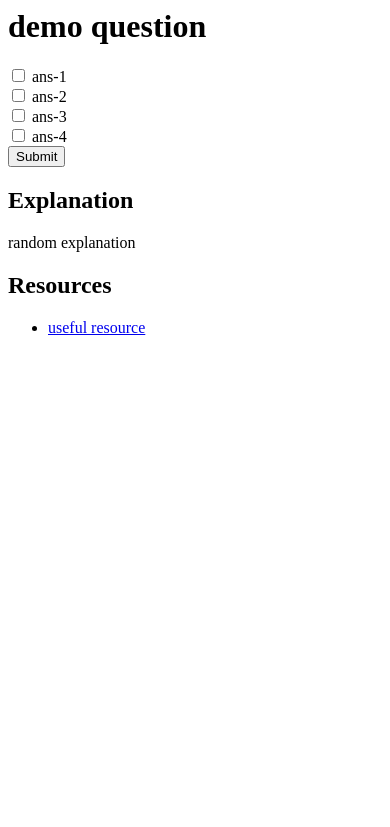
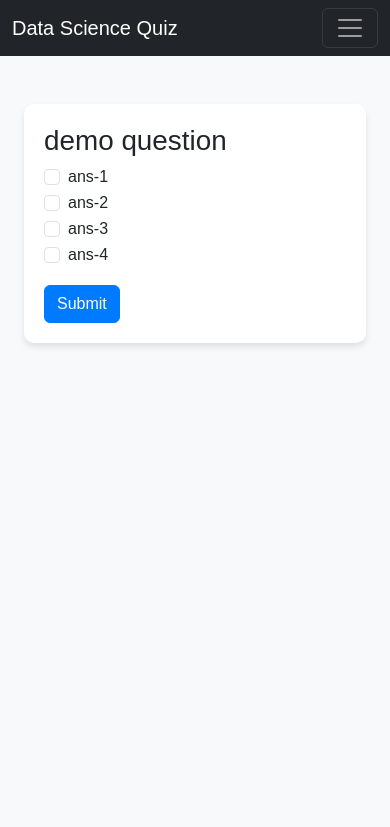
Before and after one commit to nikhil-1e9/machine-learning-daily, a Django app: page /quiz/question/1/ in a window 390 px wide. Shown: the top 827 px of the page. Run offline with Django 4.2, Linux system fonts and the light colour scheme; data comes from the database, SQL or seed files in the repository; both versions use the stored data as it was after the commit.

Commit message:
Add response messages

```diff
--- a/dswebsite/settings.py
+++ b/dswebsite/settings.py
@@ -10,11 +10,14 @@ For the full list of settings and their values, see
 https://docs.djangoproject.com/en/4.2/ref/settings/
 """
 
+import os
 from pathlib import Path
 
 # Build paths inside the project like this: BASE_DIR / 'subdir'.
 BASE_DIR = Path(__file__).resolve().parent.parent
 
+STATIC_URL = '/static/'
+STATICFILES_DIRS = [os.path.join(BASE_DIR, 'static')]
 
 # Quick-start development settings - unsuitable for production
 # See https://docs.djangoproject.com/en/4.2/howto/deployment/checklist/
@@ -55,7 +58,7 @@ ROOT_URLCONF = "dswebsite.urls"
 TEMPLATES = [
     {
         "BACKEND": "django.template.backends.django.DjangoTemplates",
-        "DIRS": [],
+        "DIRS": [os.path.join(BASE_DIR, 'templates')],
         "APP_DIRS": True,
         "OPTIONS": {
             "context_processors": [
--- a/dswebsite/urls.py
+++ b/dswebsite/urls.py
@@ -19,8 +19,8 @@ from django.urls import path, include
 from quiz import views  # Import the views from quiz app
 
 urlpatterns = [
+    path('', views.quiz_home, name='home'),  # Home page
     path("admin/", admin.site.urls),  # Admin panel
     path("quiz/", include('quiz.urls')),  # Quiz app URLs
     path('accounts/', include('django.contrib.auth.urls')),  # Authentication URLs
-    path('', views.quiz_home, name='home'),
 ]
--- a/quiz/templates/quiz/detail.html
+++ b/quiz/templates/quiz/detail.html
@@ -1,16 +1,67 @@
+{% extends "base.html" %}
+
+{% block content %}
+<div class="container">
+    <div class="quiz-card">
         <h1>{{ question.text }}</h1>
+
+        <!-- Display answers -->
         <form method="post">
             {% csrf_token %}
             {% for answer in question.answer_set.all %}
-        <input type="checkbox" name="answer" value="{{ answer.id }}"> {{ answer.text }}<br>
+                <div class="form-check">
+                    {% if not messages %}
+                        <!-- Show checkboxes before submission -->
+                        <input class="form-check-input" type="checkbox" name="answer" value="{{ answer.id }}">
+                        <label class="form-check-label">{{ answer.text }}</label>
+                    {% else %}
+                        <!-- Hide checkboxes and highlight answers after submission -->
+                        <div class="form-check-label {% if answer.is_correct %}text-success{% elif answer.id in selected_answers %}text-danger{% endif %}">
+                            {{ answer.text }}
+                            {% if answer.is_correct %}<span class="badge bg-success">Correct</span>{% endif %}
+                            {% if answer.id in selected_answers and not answer.is_correct %}<span class="badge bg-danger">Incorrect</span>{% endif %}
+                        </div>
+                    {% endif %}
+                </div>
             {% endfor %}
-    <button type="submit">Submit</button>
+
+            <!-- Show submit button only before submission -->
+            {% if not messages %}
+                <button type="submit" class="btn btn-primary mt-3">Submit</button>
+            {% endif %}
         </form>
+
+        <!-- Display messages (correct/wrong feedback) -->
+        {% if messages %}
+            <div class="mt-4">
+                {% for message in messages %}
+                    <div class="alert {% if message.tags == 'success' %}alert-success{% else %}alert-warning{% endif %}">
+                        {{ message }}
+                    </div>
+                {% endfor %}
+            </div>
+        {% endif %}
+
+        <!-- Show explanation and resources only after submission -->
+        {% if messages %}
+            <div class="mt-4">
                 <h2>Explanation</h2>
                 <p>{{ question.explanation }}</p>
                 <h2>Resources</h2>
                 <ul>
                     {% for resource in question.resource_set.all %}
-        <li><a href="{{ resource.url }}">{{ resource.title }}</a></li>
+                        <li><a href="{{ resource.url }}" target="_blank">{{ resource.title }}</a></li>
                     {% endfor %}
                 </ul>
+            </div>
+        {% endif %}
+
+        <!-- Show "Try Again" button if the user didn't select all correct answers -->
+        {% if messages and not user_is_correct %}
+            <div class="mt-4">
+                <a href="{% url 'question_detail' question.id %}" class="btn btn-secondary">Try Again</a>
+            </div>
+        {% endif %}
+    </div>
+</div>
+{% endblock %}
--- a/quiz/views.py
+++ b/quiz/views.py
@@ -1,6 +1,7 @@
 from django.shortcuts import render, get_object_or_404, redirect
 from django.contrib.auth.forms import UserCreationForm
 from django.contrib.auth import login
+from django.contrib import messages
 from .models import Question, Answer, Resource
 
 def quiz_home(request):
@@ -9,7 +10,28 @@ def quiz_home(request):
 
 def question_detail(request, question_id):
     question = get_object_or_404(Question, id=question_id)
-    return render(request, 'quiz/detail.html', {'question': question})
+    correct_answers = question.answer_set.filter(is_correct=True)
+    user_is_correct = False
+    selected_answers = []
+
+    if request.method == 'POST':
+        selected_answers = request.POST.getlist('answer')  # Get selected answer IDs
+        selected_answers = [int(answer_id) for answer_id in selected_answers]
+
+        # Check if all correct answers are selected and no incorrect answers are selected
+        correct_answer_ids = list(correct_answers.values_list('id', flat=True))
+        if set(selected_answers) == set(correct_answer_ids):
+            user_is_correct = True
+            messages.success(request, "Congratulations! You got it right! 🎉")
+        else:
+            messages.warning(request, "Oops! That's not quite right. Please review the resources below to improve your understanding.")
+
+    return render(request, 'quiz/detail.html', {
+        'question': question,
+        'user_is_correct': user_is_correct,
+        'selected_answers': selected_answers,
+    })
+
 
 def signup(request):
     if request.method == 'POST':
@@ -21,7 +43,3 @@ def signup(request):
     else:
         form = UserCreationForm()
     return render(request, 'registration/signup.html', {'form': form})
-
-def quiz_home(request):
-    questions = Question.objects.all()
-    return render(request, 'quiz/home.html', {'questions': questions})
--- /dev/null
+++ b/static/quiz/css/styles.css
@@ -0,0 +1,76 @@
+/* Custom styles for the Data Science Quiz website */
+body {
+    font-family: Arial, sans-serif;
+    background-color: #f8f9fa;
+}
+
+.navbar {
+    margin-bottom: 20px;
+}
+
+.quiz-card {
+    background-color: #fff;
+    border-radius: 10px;
+    box-shadow: 0 4px 6px rgba(0, 0, 0, 0.1);
+    padding: 20px;
+    margin-bottom: 20px;
+}
+
+.quiz-card h2 {
+    color: #333;
+}
+
+.quiz-card p {
+    color: #666;
+}
+
+.btn-primary {
+    background-color: #007bff;
+    border-color: #007bff;
+}
+
+.btn-primary:hover {
+    background-color: #0056b3;
+    border-color: #0056b3;
+}
+
+/* Custom styles for feedback messages */
+.alert-success {
+    background-color: #d4edda;
+    color: #155724;
+    border: 1px solid #c3e6cb;
+    padding: 10px;
+    border-radius: 5px;
+    margin-top: 20px;
+}
+
+.alert-warning {
+    background-color: #fff3cd;
+    color: #856404;
+    border: 1px solid #ffeeba;
+    padding: 10px;
+    border-radius: 5px;
+    margin-top: 20px;
+}
+
+/* Custom styles for highlighted answers */
+.text-success {
+    color: #28a745 !important; /* Green for correct answers */
+}
+
+.text-danger {
+    color: #dc3545 !important; /* Red for incorrect answers */
+}
+
+.badge {
+    font-size: 0.8em;
+    margin-left: 10px;
+}
+
+.bg-success {
+    background-color: #28a745; /* Green background for correct badge */
+}
+
+.bg-danger {
+    background-color: #dc3545; /* Red background for incorrect badge */
+}
--- /dev/null
+++ b/templates/base.html
@@ -0,0 +1,48 @@
+{% load static %}
+
+<!DOCTYPE html>
+<html lang="en">
+<head>
+    <meta charset="UTF-8">
+    <meta name="viewport" content="width=device-width, initial-scale=1.0">
+    <title>Data Science Quiz</title>
+    <!-- Bootstrap CSS -->
+    <link href="https://cdn.jsdelivr.net/npm/bootstrap@5.3.0/dist/css/bootstrap.min.css" rel="stylesheet">
+    <!-- Custom CSS -->
+    <link rel="stylesheet" href="{% static 'quiz/css/styles.css' %}">
+</head>
+<body>
+    <nav class="navbar navbar-expand-lg navbar-dark bg-dark">
+        <div class="container">
+            <a class="navbar-brand" href="{% url 'home' %}">Data Science Quiz</a>
+            <button class="navbar-toggler" type="button" data-bs-toggle="collapse" data-bs-target="#navbarNav" aria-controls="navbarNav" aria-expanded="false" aria-label="Toggle navigation">
+                <span class="navbar-toggler-icon"></span>
+            </button>
+            <div class="collapse navbar-collapse" id="navbarNav">
+                <ul class="navbar-nav ms-auto">
+                    {% if user.is_authenticated %}
+                        <li class="nav-item">
+                            <a class="nav-link" href="{% url 'logout' %}">Logout</a>
+                        </li>
+                    {% else %}
+                        <li class="nav-item">
+                            <a class="nav-link" href="{% url 'login' %}">Login</a>
+                        </li>
+                        <li class="nav-item">
+                            <a class="nav-link" href="{% url 'signup' %}">Sign Up</a>
+                        </li>
+                    {% endif %}
+                </ul>
+            </div>
+        </div>
+    </nav>
+
+    <main class="container my-5">
+        {% block content %}{% endblock %}
+    </main>
+
+    <!-- Bootstrap JS and dependencies -->
+    <script src="https://cdn.jsdelivr.net/npm/@popperjs/core@2.11.6/dist/umd/popper.min.js"></script>
+    <script src="https://cdn.jsdelivr.net/npm/bootstrap@5.3.0/dist/js/bootstrap.min.js"></script>
+</body>
+</html>
```
Also changed, not shown: dswebsite/templates/base.html (deleted, +0 -18 lines), quiz/templates/quiz/home.html (+17 -6 lines), db.sqlite3, templates/registration/login.html (renamed from dswebsite/templates/registration/login.html), templates/registration/logout.html (renamed from dswebsite/templates/registration/logout.html), templates/registration/signup.html (renamed from dswebsite/templates/registration/signup.html). Lines whose indentation alone changed are shown as unchanged.
